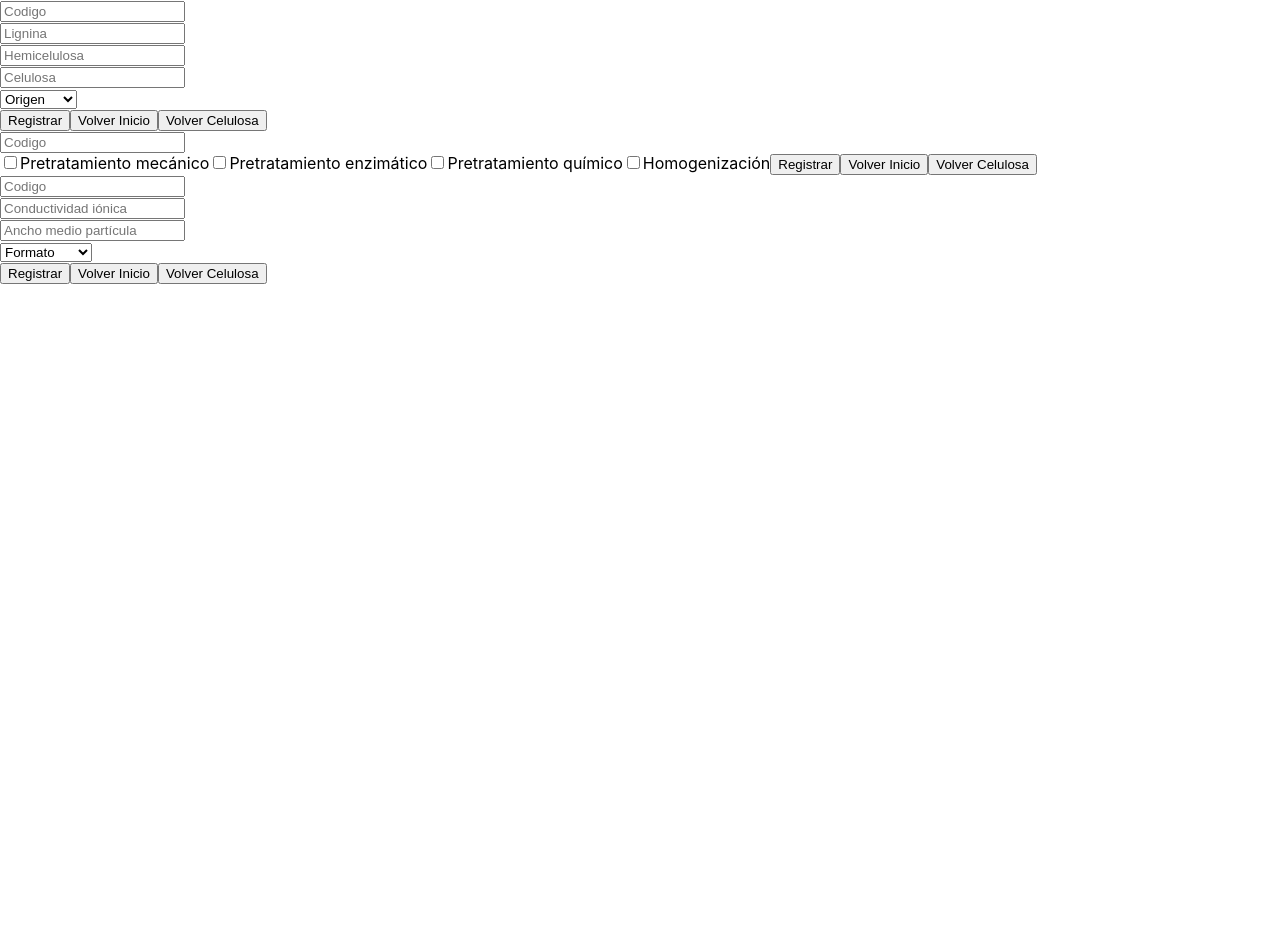
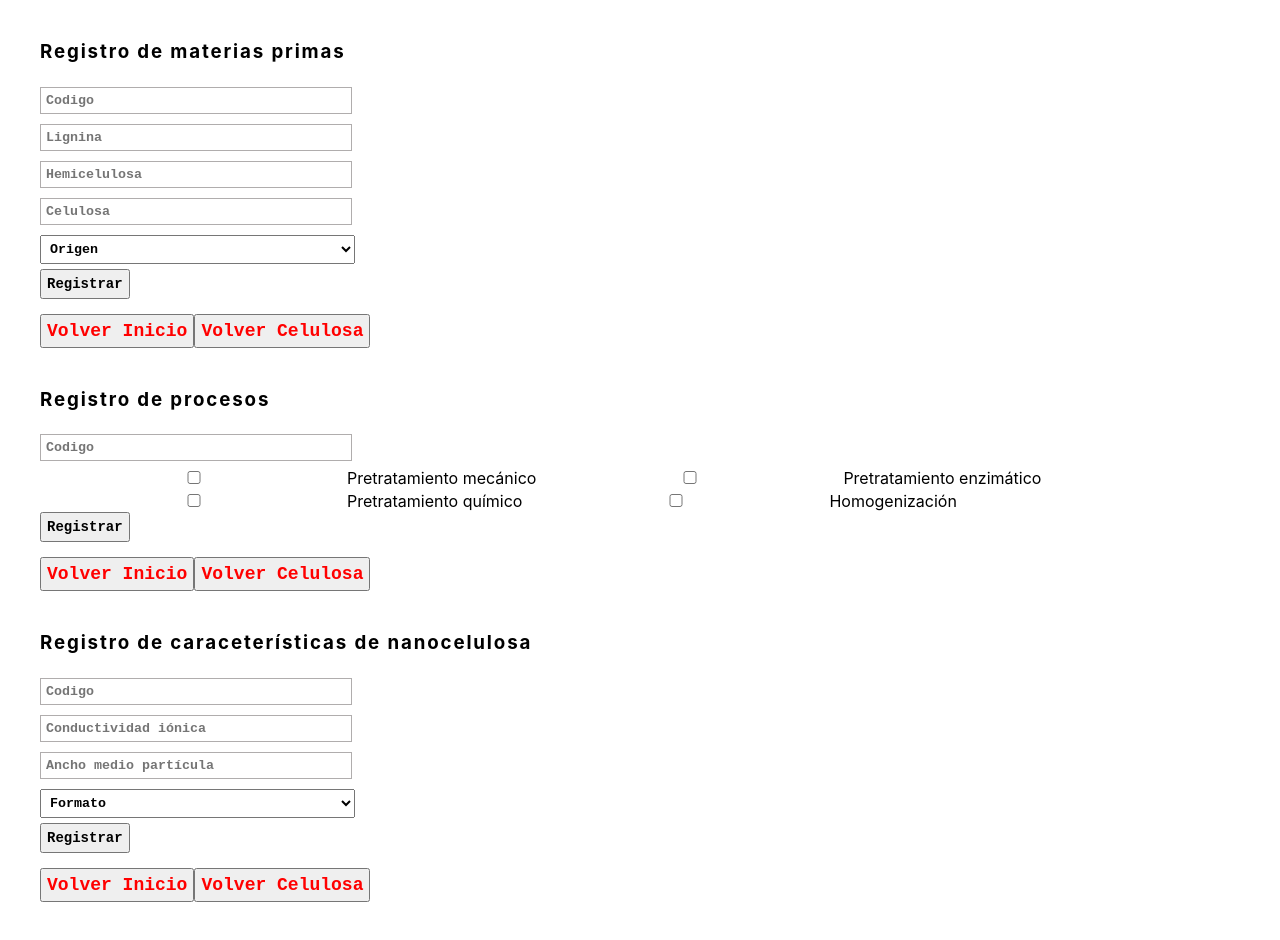
Before and after one commit to idcetim/eco-smart-ui, a React (Create React App) app: page /baterias in a window 1280 px wide. Before the commit the page ends 800 px from the top, so only its background shows below. Built offline with nearby package versions, Linux system fonts and the light colour scheme.

Commit message:
adding styles

```diff
--- a/src/components/BackCelButton.jsx
+++ b/src/components/BackCelButton.jsx
@@ -1,11 +1,14 @@
 import { useNavigate } from "react-router-dom"
+
+import "../styles/global.css"
+
 const BackCelButton = () => {
     const navigate = useNavigate()
     const backCelHandler = () => {
         navigate('/celulosa/')
     }
     return (
-        <button onClick={backCelHandler}>Volver Celulosa</button>
+        <button className="button-back-home" onClick={backCelHandler}>Volver Celulosa</button>
     )
 
 }
--- a/src/components/BackHomeButton.jsx
+++ b/src/components/BackHomeButton.jsx
@@ -1,11 +1,13 @@
 import { useNavigate } from "react-router-dom"
+
+import "../styles/global.css"
 const BackHomeButton = () => {
     const navigate = useNavigate()
     const backHandler = () => {
         navigate('/')
     }
     return (
-        <button onClick={backHandler}>Volver Inicio</button>
+        <button className="button-back-home" onClick={backHandler}>Volver Inicio</button>
     )
 
 }
--- a/src/routes/Home.jsx
+++ b/src/routes/Home.jsx
@@ -1,5 +1,5 @@
 import { useNavigate } from "react-router-dom";
-
+import "../styles/global.css"
 const Home = () => {
     const navigate = useNavigate();
     const celulosaHandler = () => {navigate('/celulosa/')}
@@ -7,14 +7,18 @@ const Home = () => {
     const bateriasHandler = () => {navigate('/baterias/')}
     const consultarHandler = () => {navigate('/consultar/')}
     return (
-        <div>
-        <button onClick={celulosaHandler}>Celulosa</button>
-        <button onClick={silicioHandler}>Silicio</button>
-        <button onClick={bateriasHandler}>Baterias</button>
-        <div>
-        <button onClick={consultarHandler}>Consultar</button>
-        </div>
-
+        <div className="web-wrapper">
+            <h1> Proyecto ECO-SMART-BATT</h1>
+            <h3>Fabricación de nanocelulosa</h3>
+            <button className="button-home" onClick={celulosaHandler}>Nanocelulosa</button>
+            <h3>Fabricación de Nanosilicio</h3>
+            <button className="button-home" onClick={silicioHandler}>Nanosilicio</button>
+            <h3>Montaje de baterías</h3>
+            <button className="button-home" onClick={bateriasHandler}>Baterías</button>
+            <h3>Consultar información</h3>
+            <div className="small-separation">
+                <button className="button-home" onClick={consultarHandler}>Consultar</button>
+            </div>
         </div>
     )
     }
--- a/src/routes/HomeCelulosa.jsx
+++ b/src/routes/HomeCelulosa.jsx
@@ -1,5 +1,7 @@
 import { useNavigate } from "react-router-dom";
 import BackHomeButton from '../components/BackHomeButton';
+
+import "../styles/global.css"
 
 const HomeCelulosa = () => {
     const navigate = useNavigate();
@@ -9,12 +11,17 @@ const HomeCelulosa = () => {
     const consultarHandler = () => {navigate('/celulosa/consulta/')}
 
     return(
-        <div>
-        <button onClick={origenHandler}>Materia primas</button>
-        <button onClick={procesosHandler}>Procesos</button>
-        <button onClick={productoHandler}>Producto final</button>
-        <button onClick={consultarHandler}>Consultar</button>
-        <BackHomeButton />
+        <div className="web-wrapper">
+            <h3> Registro de materia prima</h3>
+            <button className="button-home" onClick={origenHandler}>Materia primas</button>
+            <h3> Registro de procesos</h3>
+            <button className="button-home" onClick={procesosHandler}>Procesos</button>
+            <h3> Registro del producto final</h3>
+            <button className="button-home" onClick={productoHandler}>Producto final</button>
+            <h3> Consultar información sobre lotes de nanocelulosa </h3>
+            <button className="button-home" onClick={consultarHandler}>Consultar</button>
+
+            <BackHomeButton />
         </div>
     )
 
--- a/src/routes/celulosa/ConsultarCelulosa.jsx
+++ b/src/routes/celulosa/ConsultarCelulosa.jsx
@@ -5,6 +5,8 @@ import BackCelButton from '../../components/BackCelButton';
 import { urlCelConsultaOrigen, urlCelConsultaProcesos, urlCelConsultaProductos } from '../../api/endpoints'
 import { header} from '../../api/fetchHeader'
 
+import "../../styles/global.css"
+import "../../styles/TextInput.css"
 
 const ConsultarCelulosa = () => {
     const [codigo, setCodigo] = useState("")
@@ -33,11 +35,13 @@ const ConsultarCelulosa = () => {
     console.log("Producto: ", productoData)
 
 return (
-    <div>
+    <div className='web-wrapper'>
         <TextInput codigo="Codigo" func={setCodigo}  />
-        <button onClick={consultarHandler}>Consultar</button>
-        <BackHomeButton />
-        <BackCelButton />
+        <button className='button-registrar' onClick={consultarHandler}>Consultar</button>
+        <div className='div-button-back'>
+                <BackHomeButton />
+                <BackCelButton />
+            </div>
     </div>
 
 )
--- a/src/routes/celulosa/Origen.jsx
+++ b/src/routes/celulosa/Origen.jsx
@@ -6,6 +6,9 @@ import BackCelButton from '../../components/BackCelButton';
 import { urlCelOrigen} from '../../api/endpoints'
 import { header} from '../../api/fetchHeader'
 import ShowTxHash from '../../components/ShowTxHash';
+
+import "../../styles/global.css"
+import "../../styles/TextInput.css"
 
 const Origen = () => {
     const [codigo, setCodigo] = useState("")
@@ -24,16 +27,21 @@ const Origen = () => {
     }
     const selectOptions = ["Origen", "Abeto", "Pino" , "Eucalipto"]
     return (
-        <div>
+        <div className='web-wrapper'>
+            <h3> Registro de materias primas </h3>
             <TextInput codigo="Codigo" func={setCodigo} />
             <TextInput codigo="Lignina" func={setLignina} />
             <TextInput codigo="Hemicelulosa" func={setHemicelulosa} />
             <TextInput codigo="Celulosa" func={setCelulosa} />
             <SelectInput options = {selectOptions} func = {setOrigen} />
-            <button onClick={registrarHandler}>Registrar</button>
-            <BackHomeButton />
-            <BackCelButton />
-            { hash !== "" && <ShowTxHash hash={hash}/>}
+            <button className='button-registrar' onClick={registrarHandler}>Registrar</button>
+                { hash !== "" && <ShowTxHash hash={hash}/>}
+            <div className='div-button-back'>
+                <BackHomeButton />
+                <BackCelButton />
+            </div>
+
+
 
         </div>
     )
--- a/src/routes/celulosa/Procesos.jsx
+++ b/src/routes/celulosa/Procesos.jsx
@@ -6,6 +6,9 @@ import BackCelButton from '../../components/BackCelButton';
 import { urlCelProceso} from '../../api/endpoints'
 import { header} from '../../api/fetchHeader'
 import ShowTxHash from '../../components/ShowTxHash';
+
+import "../../styles/global.css"
+import "../../styles/TextInput.css"
 
 const Procesos = () => {
     const [codigo, setCodigo] = useState("")
@@ -37,16 +40,23 @@ const Procesos = () => {
         return arrayData
     }
     return (
-        <div>
+        <div className='web-wrapper'>
+            <h3> Registro de procesos  </h3>
             <TextInput codigo="Codigo" func={setCodigo} />
-            <CheckBox label={"Pretratamiento mecánico"} value={preMecanico} setChange ={setPreMecanico} />
-            <CheckBox label={"Pretratamiento enzimático"} value={preEnzimatico} setChange ={setPreEnzimatico} />
-            <CheckBox label={"Pretratamiento químico"} value={preQuimico} setChange ={setPreQuimico} />
-            <CheckBox label={"Homogenización"} value={homogenizacion} setChange ={setHomogenizacion} />
-            <button onClick={registrarHandler}>Registrar</button>
-            <BackHomeButton />
-            <BackCelButton />
+            <div>
+                <CheckBox label={"Pretratamiento mecánico"} value={preMecanico} setChange ={setPreMecanico} />
+                <CheckBox label={"Pretratamiento enzimático"} value={preEnzimatico} setChange ={setPreEnzimatico} />
+                <CheckBox label={"Pretratamiento químico"} value={preQuimico} setChange ={setPreQuimico} />
+                <CheckBox label={"Homogenización"} value={homogenizacion} setChange ={setHomogenizacion} />
+            </div>
+            <button className='button-registrar' onClick={registrarHandler}>Registrar</button>
             { hash !== "" && <ShowTxHash hash={hash}/>}
+
+            <div className='div-button-back'>
+                <BackHomeButton />
+                <BackCelButton />
+            </div>
+
         </div>
     )
 
--- a/src/routes/celulosa/ProductoFinal.jsx
+++ b/src/routes/celulosa/ProductoFinal.jsx
@@ -6,6 +6,9 @@ import { urlCelProducto } from '../../api/endpoints';
 import { header} from '../../api/fetchHeader'
 import ShowTxHash from '../../components/ShowTxHash';
 import SelectInput from '../../components/SelectInput';
+
+import "../../styles/global.css"
+import "../../styles/TextInput.css"
 
 const ProductoFinal = () => {
     const [codigo, setCodigo] = useState("")
@@ -25,16 +28,19 @@ const ProductoFinal = () => {
     }
 
     return (
-        <div>
+        <div className='web-wrapper'>
+            <h3> Registro de caraceterísticas de nanocelulosa </h3>
             <TextInput codigo="Codigo" func={setCodigo} />
             <TextInput codigo="Conductividad iónica" func={setConductividad} />
             <TextInput codigo="Ancho medio partícula" func={setAnchoMedio} />
             <SelectInput options = {selectOptions} func = {setSuspension} />
             {suspension === selectOptions[2] && <TextInput codigo="Porcentaje suspension" func={setPorcentajeSusp} />}
-            <button onClick={registrarHandler}>Registrar</button>
-            <BackHomeButton />
-            <BackCelButton />
+            <button className='button-registrar' onClick={registrarHandler}>Registrar</button>
             { hash !== "" && <ShowTxHash hash={hash}/>}
+            <div className='div-button-back'>
+                <BackHomeButton />
+                <BackCelButton />
+            </div>
         </div>
     )
 }
--- /dev/null
+++ b/src/styles/TextInput.css
@@ -0,0 +1,18 @@
+input {
+    padding: 5px;
+    margin-top: 5px;
+    margin-bottom: 5px;
+    border: 1px solid rgb(176, 173, 173);
+    font-family: 'Courier New', Courier, monospace;
+    font-weight: 600;
+    width: 300px;
+}
+
+select {
+    font-weight: 600;
+    width: 315px;
+    font-family: 'Courier New', Courier, monospace;
+    padding: 5px;
+    margin-top: 5px;
+    margin-bottom: 5px;
+}
--- /dev/null
+++ b/src/styles/global.css
@@ -0,0 +1,48 @@
+.web-wrapper {
+    margin: 40px
+}
+
+.small-separation {
+    margin-top: 10px
+}
+
+.div-button-back {
+    margin-top: 15px;
+}
+
+.button-home {
+    padding: 5px;
+    font-size: 18px;
+    font-weight: 700;
+    font-family: 'Courier New', Courier, monospace;
+}
+
+.button-registrar {
+    padding: 5px;
+    font-size: 14px;
+    font-weight: 700;
+    font-family: 'Courier New', Courier, monospace;
+}
+
+.button-back-home {
+    padding: 5px;
+    font-size: 18px;
+    font-weight: 700;
+    color: red;
+    font-family: 'Courier New', Courier, monospace;
+}
+
+a {
+    font-family: 'Courier New', Courier, monospace;
+    padding: 5px;
+    margin-top: 20px;
+    font-size: 18px;
+    font-weight: bold;
+    color: green;
+    background: white;
+    display: block;
+}
+
+h3 {
+    letter-spacing: 0.1em;
+}
```
Also changed, not shown: src/components/TextInput.css (deleted).
